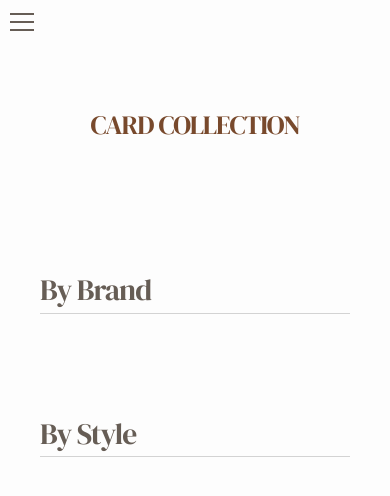
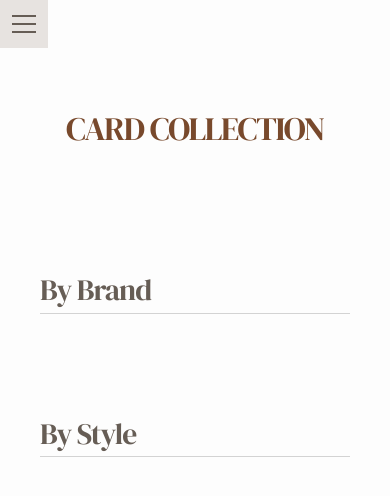
Before and after one commit to jm92767647-sketch/mycards, a plain HTML site: page index.html in a window 390 px wide. Drawn offline with Linux system fonts and the light colour scheme; a web font is replaced by a local one.

Commit message:
Keep menu background visible and enlarge mobile content headings

```diff
--- a/header-toggle.css
+++ b/header-toggle.css
@@ -13,16 +13,16 @@ body[data-menu-open] > header h1 { margin-left: 0; }
 #header-toggle {
   position: fixed;
   z-index: 20;
-  top: 2px;
-  left: 6px;
+  top: 0;
+  left: 0;
   display: grid;
   place-items: center;
-  width: 44px;
-  height: 44px;
+  width: 48px;
+  height: 48px;
   padding: 0;
   border: 0;
   border-radius: 0;
-  background: transparent;
+  background: #e7e3e0;
   box-shadow: none;
   color: #665d55;
   cursor: pointer;
@@ -57,3 +57,9 @@ body[data-menu-open] > header h1 { margin-left: 0; }
   body[data-entry-site="pens"][data-menu-open] > header { padding-left: 8px; }
   body[data-entry-site="pens"][data-menu-open] > header h1 { margin-left: 44px; }
 }
+
+/* Scale content headings independently of the menu's layout geometry. */
+@media (max-width: 760px) {
+  #collection-entry[data-menu]::after { font-size: clamp(30px, 8.4vw, 42px); }
+  .catalog-group-head h2 { font-size: 18px; }
+}
```
Also changed, not shown: index.html (+1 -1 lines).
